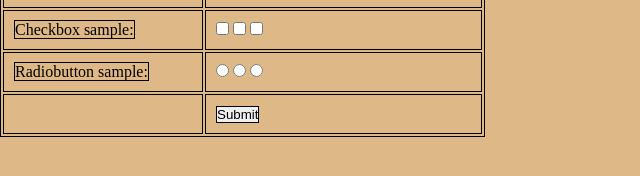
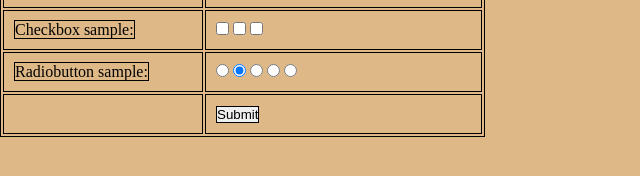
Before and after one commit to ms-dariyansim-xo/LECTURE-13, a plain HTML site: page index.html in a window 1280 px wide. Shown: the part 298-474 px from the top of the page, 0-640 px from the left. Drawn offline with Linux system fonts and the light colour scheme.

Commit message:
"checked" added in the radio

```diff
--- a/index.html
+++ b/index.html
@@ -61,6 +61,8 @@
         <tr>
             <td><label for="radiobutton">Radiobutton sample:</label></td>
             <td><input name="radio1" type="radio">
+                <input name="radio1" type="radio" checked>
+                <input name="radio1" type="radio">
                 <input name="radio1" type="radio">
                 <input name="radio1" type="radio">
             </td>
```
